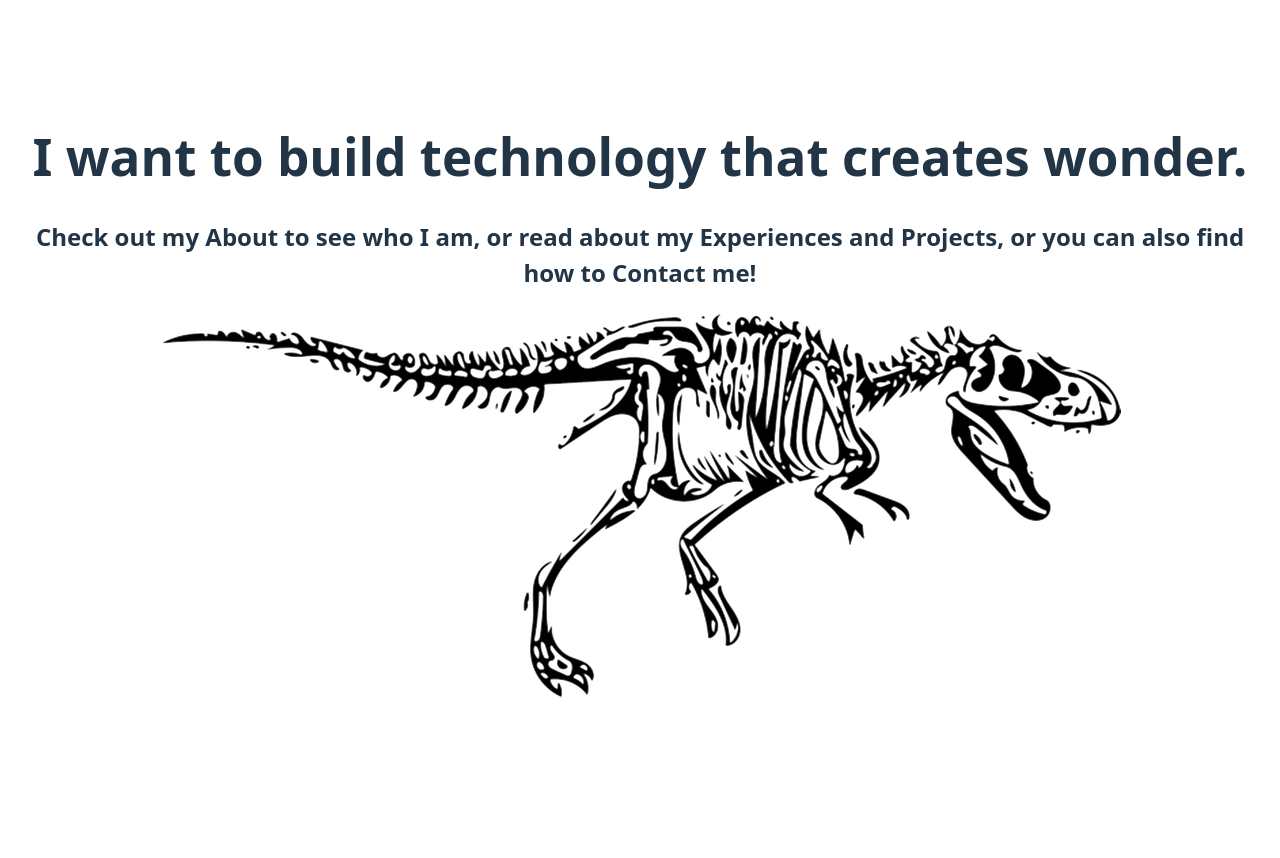
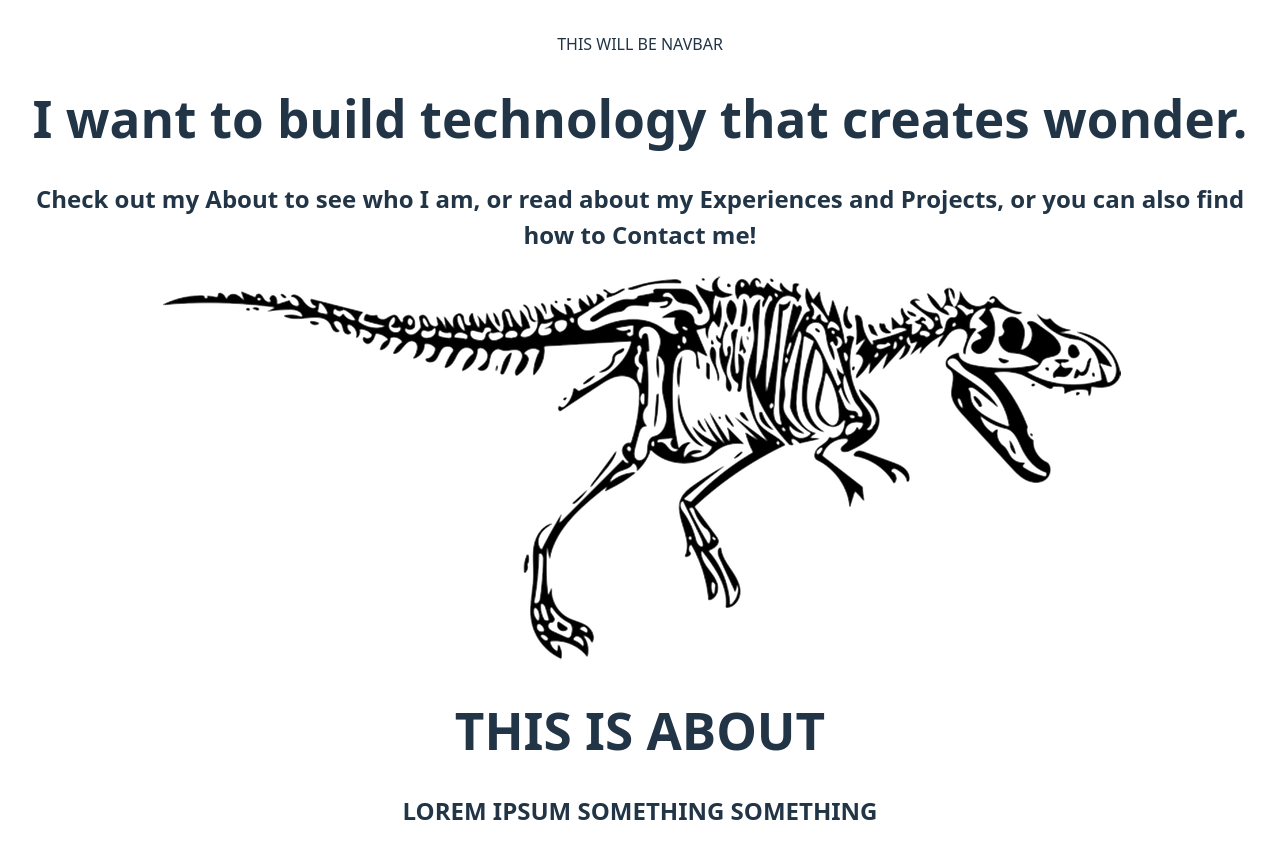
Before and after one commit to mgcapiendo/portfolio, a React (Vite) app: page / in a window 1280 px wide. Shown: the top 858 px of the page. Before the commit the page ends 800 px from the top, so only its background shows below. Built offline with nearby package versions, Linux system fonts and the light colour scheme.

Commit message:
basic skeleton layed out to work from

```diff
--- a/src/App.jsx
+++ b/src/App.jsx
@@ -1,21 +1,16 @@
 import './App.css';
-import skeleton from "./assets/skeleton.png";
+
+import Navbar from './components/Navbar';
+import Header from './components/Header';
+import About from './components/About';
 
 const App = () => {
 
   return (
     <div className="App">
-      <h1>I want to build technology that creates wonder.</h1>
-      <h2>Check out my About to see who I am, or read about my Experiences and Projects, or you can also find how to Contact me!</h2>
-      {/* <h2>Hey! I'm Manuel, an aspiring software engineer, and I want to build technology that inspires and creates wonder.
-        My journey began in middle school with an engineering program and has continued through college,
-        where I study computer science and artificial intelligence.
-        Along the way, my interests in process improvement and enterprise design have taught me to adapt, learn quickly,
-        and collaborate with great people. I'm determined to contribute to projects that push technology forward
-        while exploring opportunities to learn, grow, and make the most impact.
-      </h2> */}
-      {/* really cool skeleton i want to incorporate later */}
-      <img src={skeleton} />
+      <Navbar />
+      <Header />
+      <About />
     </div>
   )
 }
--- /dev/null
+++ b/src/components/About.jsx
@@ -0,0 +1,10 @@
+const About = () => {
+    return (
+        <div className="about">
+            <h1>THIS IS ABOUT</h1>
+            <h2>LOREM IPSUM SOMETHING SOMETHING</h2>
+        </div>
+    )
+}
+
+export default About;
--- /dev/null
+++ b/src/components/Header.jsx
@@ -0,0 +1,24 @@
+import skeleton from "../assets/skeleton.png";
+
+const Header = () => {
+    return (
+        <div className="header">
+            <h1>I want to build technology that creates wonder.</h1>
+            <h2>Check out my About to see who I am, or read about my Experiences and Projects, or you can also find how to Contact me!</h2>
+
+            {/* <h2>Hey! I'm Manuel, an aspiring software engineer, and I want to build technology that inspires and creates wonder.
+            My journey began in middle school with an engineering program and has continued through college,
+            where I study computer science and artificial intelligence.
+            Along the way, my interests in process improvement and enterprise design have taught me to adapt, learn quickly,
+            and collaborate with great people. I'm determined to contribute to projects that push technology forward
+            while exploring opportunities to learn, grow, and make the most impact.
+            </h2> */}
+
+            {/* really cool skeleton i want to incorporate later */}
+
+            <img src={skeleton} />
+        </div>
+    )
+}
+
+export default Header;
--- /dev/null
+++ b/src/components/Navbar.jsx
@@ -0,0 +1,9 @@
+const Navbar = () => {
+    return (
+        <div className="navbar">
+            THIS WILL BE NAVBAR
+        </div>
+    )
+}
+
+export default Navbar;
```
